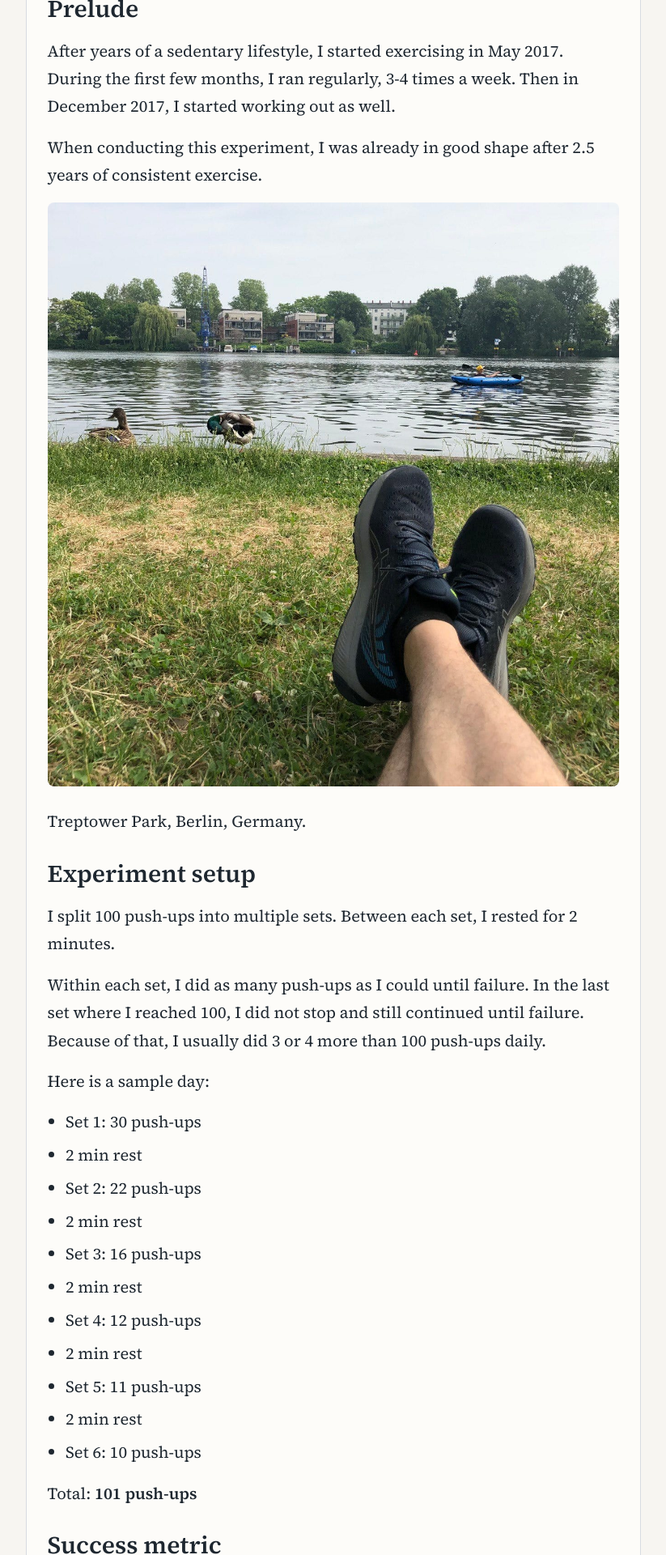
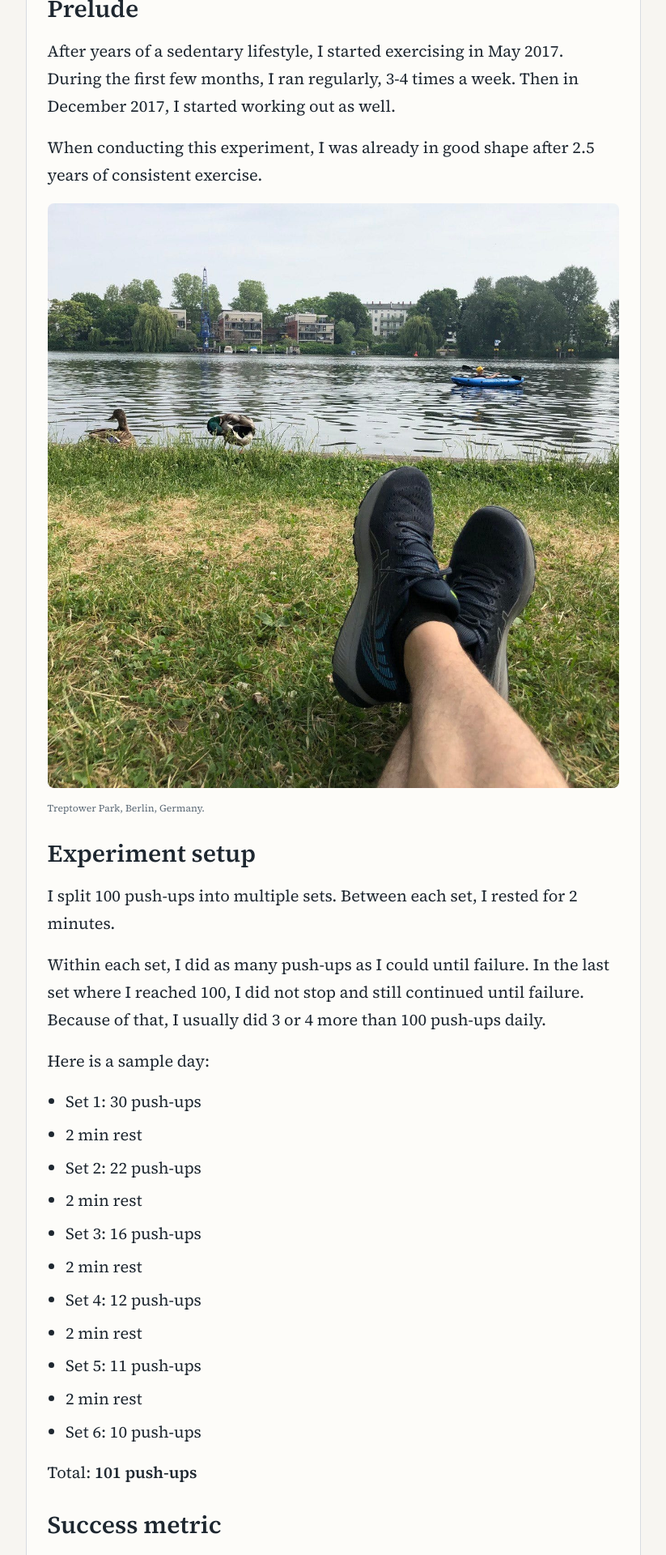
Before and after one commit to fehmicansaglam/fehmicansaglam.github.com, a Jekyll site: the page built from _posts/2022-01-19-100-push-ups-challenge-from-an-engineers-perspective.md, in a window 1280 px wide. Shown: the part 491-2411 px from the top of the page at 81% size, without its empty margins (228-1051 px from the left). Built offline with Jekyll 4.4.1, drawn with Linux system fonts in a browser that asks for light colours.

Commit message:
style imported image captions with figure and figcaption

```diff
--- a/_posts/2022-01-19-100-push-ups-challenge-from-an-engineers-perspective.md
+++ b/_posts/2022-01-19-100-push-ups-challenge-from-an-engineers-perspective.md
@@ -15,9 +15,10 @@ After years of a sedentary lifestyle, I started exercising in May 2017. During t
 
 When conducting this experiment, I was already in good shape after 2.5 years of consistent exercise.
 
-![Treptower Park, Berlin, Germany](/assets/images/100-push-ups-challenge-0.jpeg)
-
-Treptower Park, Berlin, Germany.
+<figure>
+  <img src="/assets/images/100-push-ups-challenge-0.jpeg" alt="Treptower Park, Berlin, Germany">
+  <figcaption>Treptower Park, Berlin, Germany.</figcaption>
+</figure>
 
 ## Experiment setup
 
@@ -57,9 +58,10 @@ Ideally, the increase should be linear and I should be able to do more reps ever
 
 I love charts, and this article would be incomplete without one. The chart below shows the max number of push-ups I did in a single set from day 1 to day 30.
 
-![Max number of push-ups in a single set from day 1 to day 30](/assets/images/100-push-ups-challenge-1.png)
-
-Max number of push-ups I did in a single set from day 1 to 30.
+<figure>
+  <img src="/assets/images/100-push-ups-challenge-1.png" alt="Max number of push-ups in a single set from day 1 to day 30">
+  <figcaption>Max number of push-ups I did in a single set from day 1 to 30.</figcaption>
+</figure>
 
 On the very first day of the experiment, I was able to do only 26 push-ups in the first set. However, there was almost linear growth during the first couple of days and I was able to do 36 push-ups on day 12, 10 more compared to day 1.
 
--- a/assets/site.css
+++ b/assets/site.css
@@ -194,6 +194,17 @@ img {
   padding-left: 1rem;
 }
 
+.post-content figure {
+  margin: 1.1rem 0 1.2rem;
+}
+
+.post-content figcaption {
+  margin-top: 0.45rem;
+  color: var(--muted);
+  font-size: 0.76rem;
+  line-height: 1.35;
+}
+
 .post-list {
   list-style: none;
   margin: 1rem 0 0;
```
Also changed, not shown: _posts/2022-02-03-why-i-chose-coding-as-my-profession.md (+4 -3 lines).
